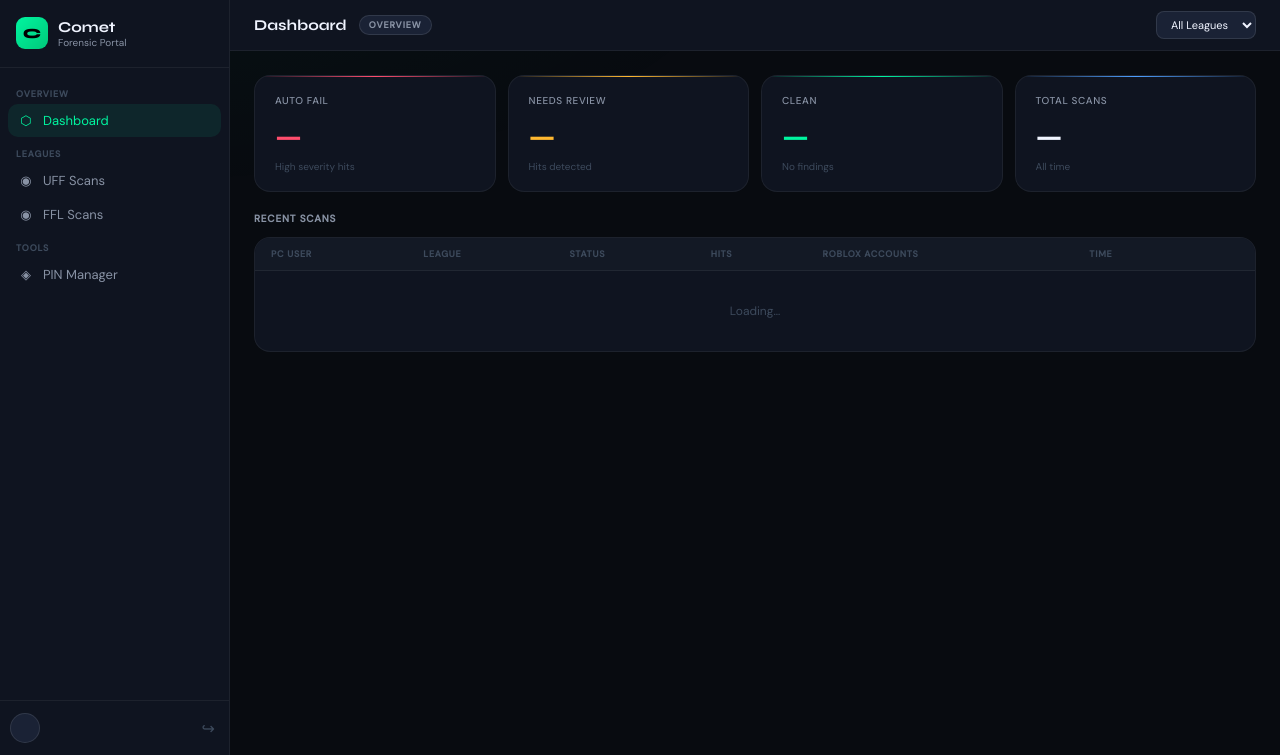
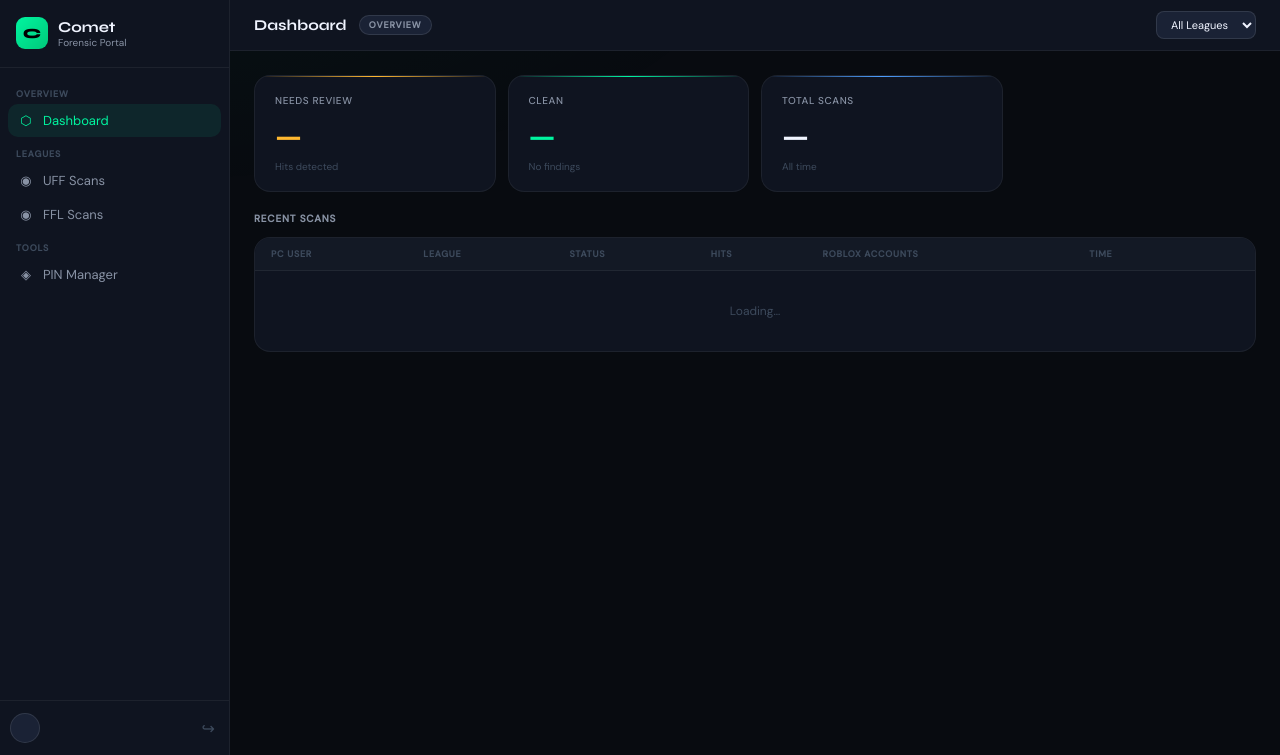
Before and after one commit to n0unt/pccheckersitee, a Flask app: template templates/dashboard.html in a window 1280 px wide. Shown: the part 45-800 px from the top of the page. Run offline with Flask 3, Linux system fonts and the light colour scheme; the template is opened without the code that fills it, so the values that code supplies are empty; some libraries are stand-ins or nearby versions.

Commit message:
Update dashboard.html

```diff
--- a/templates/dashboard.html
+++ b/templates/dashboard.html
@@ -185,7 +185,6 @@ td.dim{color:var(--fg2);font-size:11px;}
   <div class="main">
     <div class="panel active" id="panel-overview">
       <div class="stats-row">
-        <div class="stat-card red"><div class="stat-glow"></div><div class="stat-label">Auto Fail</div><div class="stat-num" id="s-cheater">—</div><div class="stat-sub">High severity hits</div></div>
         <div class="stat-card amber"><div class="stat-glow"></div><div class="stat-label">Needs Review</div><div class="stat-num" id="s-susp">—</div><div class="stat-sub">Hits detected</div></div>
         <div class="stat-card green"><div class="stat-glow"></div><div class="stat-label">Clean</div><div class="stat-num" id="s-clean">—</div><div class="stat-sub">No findings</div></div>
         <div class="stat-card blue"><div class="stat-glow"></div><div class="stat-label">Total Scans</div><div class="stat-num" id="s-total">—</div><div class="stat-sub">All time</div></div>
@@ -284,7 +283,7 @@ function applyFilter(){const v=document.getElementById("lf").value;loadStats();l
 async function loadStats(){
   try{
     const d=await(await fetch("/api/stats")).json();
-    document.getElementById("s-cheater").textContent=d.cheater??"—";
+
     document.getElementById("s-susp").textContent=d.suspicious??"—";
     document.getElementById("s-clean").textContent=d.clean??"—";
     document.getElementById("s-total").textContent=d.total??"—";
```
